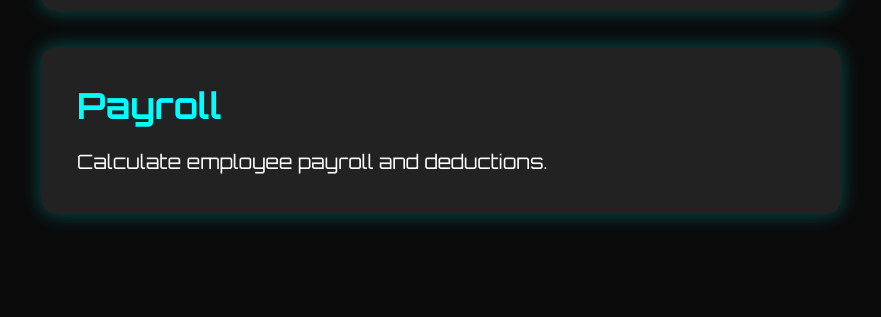
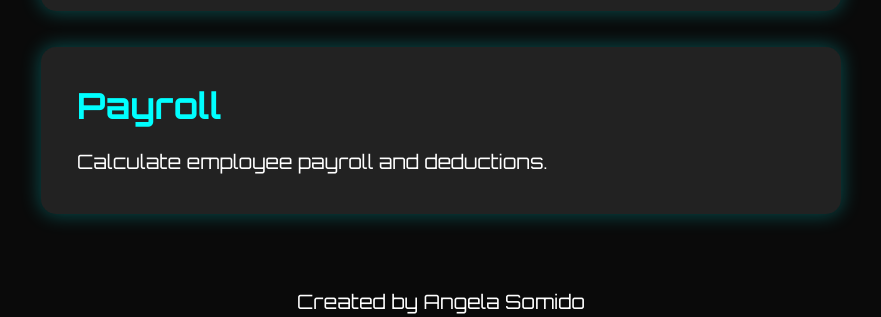
Before and after one commit to asomido/ITC, a plain HTML site: page index.html in a window 1280 px wide. Shown: the part 818-1135 px from the top of the page, without its empty margins (199-1080 px from the left). Before the commit the page ends 1104 px from the top, so only its background shows below. Drawn offline with nearby package versions, Linux system fonts and the light colour scheme; animation ran at ten frames a second.

Commit message:
index.html

```diff
--- a/index.html
+++ b/index.html
@@ -37,6 +37,10 @@
             <p>Calculate employee payroll and deductions.</p>
         </section>
     </main>
+        <footer>
+            <p>Created by <span>Angela Somido</span></p>
+        </footer>
+    </main>
     <script src="https://cdnjs.cloudflare.com/ajax/libs/three.js/r128/three.min.js"></script>
     <script src="script.js"></script>
 </body>
```
